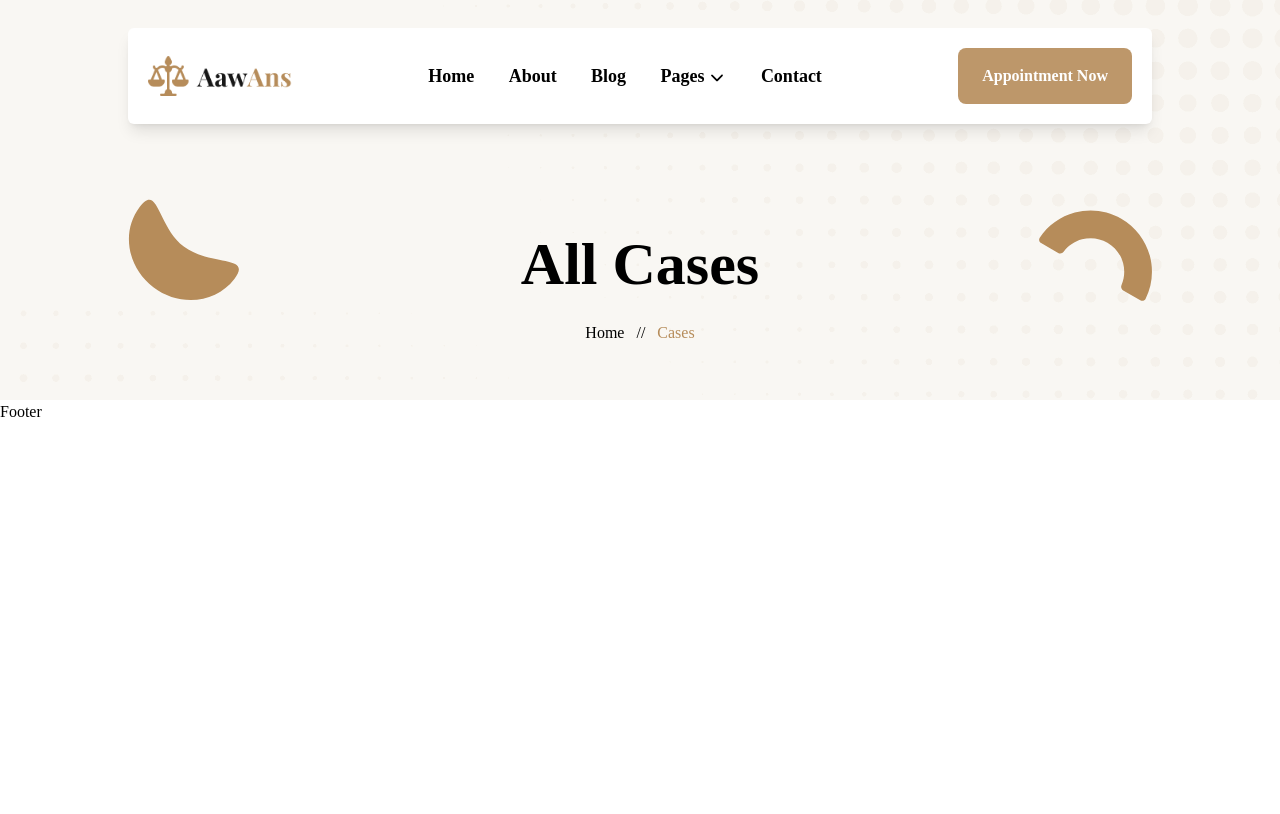
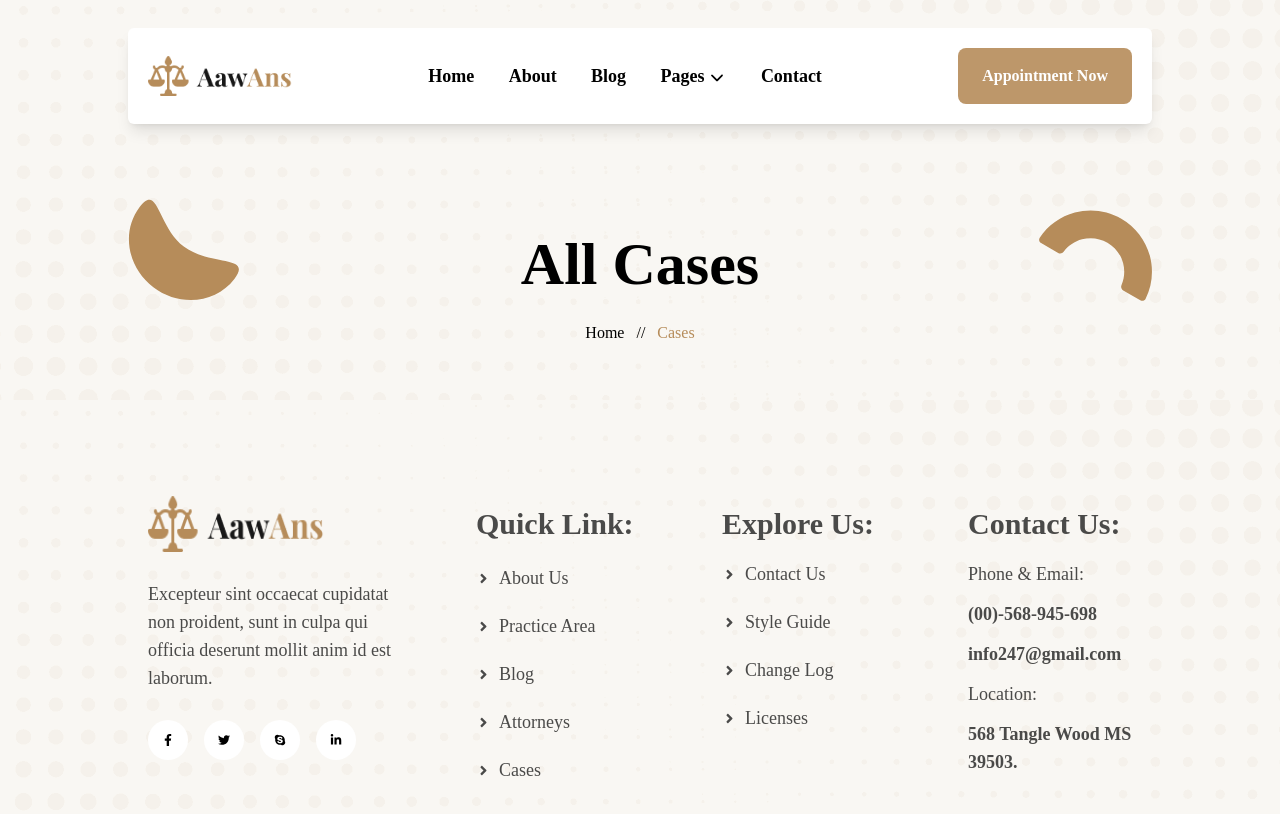
Before and after one commit to dm-mensavi/aawans-zaptek, a React (Create React App) app: page /cases in a window 1280 px wide. Shown: the top 814 px of the page. Built offline with nearby package versions, Linux system fonts and the light colour scheme.

Commit message:
complete footer

```diff
--- a/src/Pages/About.js
+++ b/src/Pages/About.js
@@ -136,7 +136,7 @@ const OurAttorney = () => {
 						</div>
 					</div>
 					<figure className="md:md:order-1">
-						<img src={members} alt="our attornies" />
+						<img src={members} alt="our attorneys" />
 					</figure>
 				</div>
 			</div>
--- a/src/Pages/Home/HeroSection.js
+++ b/src/Pages/Home/HeroSection.js
@@ -2,7 +2,7 @@ import React from "react";
 import { Link } from "react-router-dom";
 import heroImage from "../../public/hero-image.png";
 import heroImageElement from "../../public/hero-image-shape.svg";
-import { heroSectionStyles } from "../../Styles/HeaderStyle";
+import { sectionStyles } from "../../Styles/HeaderStyle";
 
 import { motion } from "framer-motion";
 import { fadeIn } from "../../variants";
@@ -10,8 +10,8 @@ import { fadeIn } from "../../variants";
 function HeroSection() {
 	return (
 		<div
-			style={heroSectionStyles}
-			className="w-full h-[640px] md:h-[520px] lg:h-[810px] xl:h-[890px]">
+			style={sectionStyles}
+			className="w-full h-[600px] md:h-[520px] lg:h-[810px] xl:h-[890px]">
 			<div className="relative pt-20 lg:pt-32 xl:pt-52 flex flex-col lg:flex-row text-center lg:justify-between h-[953px] max-w-8xl">
 				{/* First Column */}
 				<div className=" w-full text-left -mt-10 lg:w-1/2 lg:pl-8 xl:pl-[10%] px-6">
@@ -28,7 +28,7 @@ function HeroSection() {
 						initial="offscreen"
 						whileInView="onscreen"
 						viewport={{ once: true, amount: 0.8 }}
-						className="text-gray-600 font-medium text-lg mb-5 max-w-lg">
+						className="text-gray-600 font-medium text-lg mb-10 lg:mb-5 max-w-lg">
 						Lorem ipsum dolor sit amet, consectetur adipiscing elit. Sed do
 						eiusmod tempor incididunt ut labore et dolore magna aliqua.
 					</motion.p>
--- a/src/Pages/Nopage.js
+++ b/src/Pages/Nopage.js
@@ -1,9 +1,19 @@
-import React from 'react'
+import React from "react";
+import Header from "../components/Header";
 
 function Nopage() {
-  return (
-    <div className='h1'>404</div>
-  )
+	return (
+		<div>
+			<Header pageTitle={"No Page"} name={"Page not found"} />
+			<div className="flex flex-col py-10 items-center">
+				<h1 className="h1">404</h1>
+				<h3 className="text-2xl ">
+					{" "}
+					Unexpected error! the page you're looking for does not exist{" "}
+				</h3>
+			</div>
+		</div>
+	);
 }
 
-export default Nopage
+export default Nopage;
--- a/src/Styles/HeaderStyle.js
+++ b/src/Styles/HeaderStyle.js
@@ -1,16 +1,5 @@
 import leftbg from '../public/breadcrumb-shape-1.png'
 import rightbg from '../public/breadcrumb-shape-2.png'
-
-export const heroSectionStyles = {
-  background: `url(${leftbg}), url(${rightbg})`,
-  backgroundColor: "#f9f7f3",
-  backgroundPositionY: 'bottom, top',
-  backgroundPositionX: 'left, right',
-  backgroundSize: 'auto, auto',
-  backgroundRepeat: 'no-repeat, no-repeat',
-  backgroundAttachment: 'fixed, fixed',
-  width: '100%',
-};
 
 export const sectionStyles = {
   background: `url(${leftbg}), url(${rightbg})`,
--- a/src/components/Footer.js
+++ b/src/components/Footer.js
@@ -1,9 +1,156 @@
-import React from 'react'
+import React from "react";
+import { sectionStyles } from "../Styles/HeaderStyle";
+import { Link } from "react-router-dom";
+import Logo from "../public/Logo.png";
+import {
+	FaTwitter,
+	FaFacebookF,
+	FaSkype,
+	FaLinkedinIn,
+	FaAngleRight,
+} from "react-icons/fa";
 
 function Footer() {
-  return (
-    <div>Footer</div>
-  )
+	return (
+		<div
+			style={sectionStyles}
+			className="flex mx-auto lg:h-[500px] justify-between items-center text-black/70">
+			<div className="flex flex-wrap flex-10/12 my-28 justify-between w-[95%] lg:w-[90%] xl:w-[80%] mx-auto px-5">
+				{/* First Column */}
+				<div className="flex flex-col w-4/5 md:w-2/5 lg:w-3/12 items-start space-y-7 mb-3">
+					<img src={Logo} alt="Logo" className="w-44 h-14" />
+					<p className="max-w-xs text-start text-lg">
+						Excepteur sint occaecat cupidatat non proident, sunt in culpa qui
+						officia deserunt mollit anim id est laborum.
+					</p>
+					<div className="flex space-x-4 ">
+						<Link target="_blank" to="https://www.facebook.com">
+							<div
+								className="w-10 h-10 bg-white hover:bg-primary/70 link-animate cursor-pointer transition-all
+              duration-300  ease-in-out rounded-full flex items-center justify-center">
+								<FaFacebookF size={12} className=" text-black"></FaFacebookF>
+							</div>
+						</Link>
+						<Link target="_blank" to="https://www.twitter.com">
+							<div
+								className="w-10 h-10 bg-white hover:bg-primary/70 link-animate cursor-pointer transition-all
+              duration-300  ease-in-out rounded-full flex items-center justify-center">
+								<FaTwitter size={12} className=" text-black"></FaTwitter>
+							</div>
+						</Link>
+						<Link target="_blank" to="https://www.web.skype.com">
+							<div
+								className="w-10 h-10 bg-white hover:bg-primary/70 link-animate cursor-pointer transition-all
+              duration-300  ease-in-out rounded-full flex items-center justify-center">
+								<FaSkype size={12} className="text-black"></FaSkype>
+							</div>
+						</Link>
+						<Link target="_blank" to="https://www.linkedin.com">
+							<div
+								className="w-10 h-10 bg-white hover:bg-primary/70 link-animate cursor-pointer transition-all
+              duration-300  ease-in-out rounded-full flex items-center justify-center">
+								<FaLinkedinIn size={12} className=" text-black"></FaLinkedinIn>
+							</div>
+						</Link>
+					</div>
+				</div>
+
+				{/* Second Column */}
+				<div className="w-4/5 md:w-2/5 lg:w-2/12 space-y-3 mb-5">
+					<h3 className="mb-2 h3">Quick Link:</h3>
+					<ul className="list-none list-inside text-lg space-y-5">
+						<li className="flex items-center">
+							<FaAngleRight size={15} />
+							<Link to="/about" className="ml-2 text-black/70 link-animate">
+								About Us
+							</Link>
+						</li>
+						<li className="flex items-center">
+							<FaAngleRight size={15} />
+							<Link to="/practice" className="ml-2 text-black/70 link-animate">
+								Practice Area
+							</Link>
+						</li>
+						<li className="flex items-center">
+							<FaAngleRight size={15} />
+							<Link to="/blog" className="ml-2 text-black/70 link-animate">
+								Blog
+							</Link>
+						</li>
+						<li className="flex items-center">
+							<FaAngleRight size={15} />
+							<Link to="/attorney" className="ml-2 text-black/70 link-animate">
+								Attorneys
+							</Link>
+						</li>
+						<li className="flex items-center">
+							<FaAngleRight size={15} />
+							<Link to="/cases" className="ml-2 text-black/70 link-animate">
+								Cases
+							</Link>
+						</li>
+					</ul>
+				</div>
+
+				{/* Third Column */}
+				<div className="w-4/5 md:w-2/5 lg:w-2/12 mb-5">
+					<h3 className="h3 mb-2">Explore Us:</h3>
+					<ul className="list-none list-inside text-lg space-y-5">
+						<li className="flex items-center">
+							<FaAngleRight size={15} />
+							<Link to="/contact" className="ml-2 text-black/70 link-animate">
+								Contact Us
+							</Link>
+						</li>
+						<li className="flex items-center">
+							<FaAngleRight size={15} />
+							<Link to="/style" className="ml-2 text-black/70 link-animate">
+								Style Guide
+							</Link>
+						</li>
+						<li className="flex items-center">
+							<FaAngleRight size={15} />
+							<Link to="/change-log" className="ml-2 text-black/70 link-animate">
+								Change Log
+							</Link>
+						</li>
+						<li className="flex items-center">
+							<FaAngleRight size={15} />
+							<Link to="/licenses" className="ml-2 text-black/70 link-animate">
+								Licenses
+							</Link>
+						</li>
+					</ul>
+				</div>
+
+				{/* Fourth Column */}
+				<div className="w-4/5 md:w-2/5 lg:w-2/12">
+					<h3 className="h3 mb-2">Contact Us:</h3>
+					<div className="space-y-3 text-lg">
+						<p className="mb-2">Phone & Email:</p>
+						<p>
+							<button
+								onClick={() => (window.location = "tel:00568568945698")}
+								className="font-bold link-animate">
+								(00)-568-945-698
+							</button>
+						</p>
+						<p>
+							<button
+								onClick={() => (window.location = "mailto:info247@gmail.com")}
+								className="font-bold link-animate">
+								info247@gmail.com
+							</button>
+						</p>
+						<p className="mt-2">Location:</p>
+						<p>
+							<strong>568 Tangle Wood MS 39503.</strong>
+						</p>
+					</div>
+				</div>
+			</div>
+		</div>
+	);
 }
 
-export default Footer
+export default Footer;
--- a/src/components/Header.js
+++ b/src/components/Header.js
@@ -1,5 +1,6 @@
 /* eslint-disable react/jsx-no-comment-textnodes */
 import React from "react";
+import { Link } from "react-router-dom";
 import { sectionStyles } from "../Styles/HeaderStyle";
 import element1 from "../public/breadcrumb-element-2.svg";
 import element2 from "../public/breadcrumb-element-1.svg";
@@ -17,7 +18,7 @@ function Header({ pageTitle, name }) {
 					<div className="flex">
 						<h2>
 							{" "}
-							<span className="mr-2">Home</span> //
+							<Link to='/' className="mr-2 hover:text-primary cursor-pointer transition-all duration-300  ease-in-out ">Home</Link> //
 							<span className="text-primary ml-2"> {name}</span>
 						</h2>
 					</div>
--- a/src/index.css
+++ b/src/index.css
@@ -77,6 +77,10 @@ body {
     @apply h4 hover:text-primary cursor-pointer transition-all duration-300  ease-in-out
   }
 
+  .link-animate {
+    @apply hover:text-primary/90 cursor-pointer transition-all duration-300  ease-in-out
+  }
+
   .general-margin {
     @apply pt-5 px-4 justify-center md:pt-6 md:px-10 lg:px-20 xl:mx-auto max-w-[1900px]
   }
```
